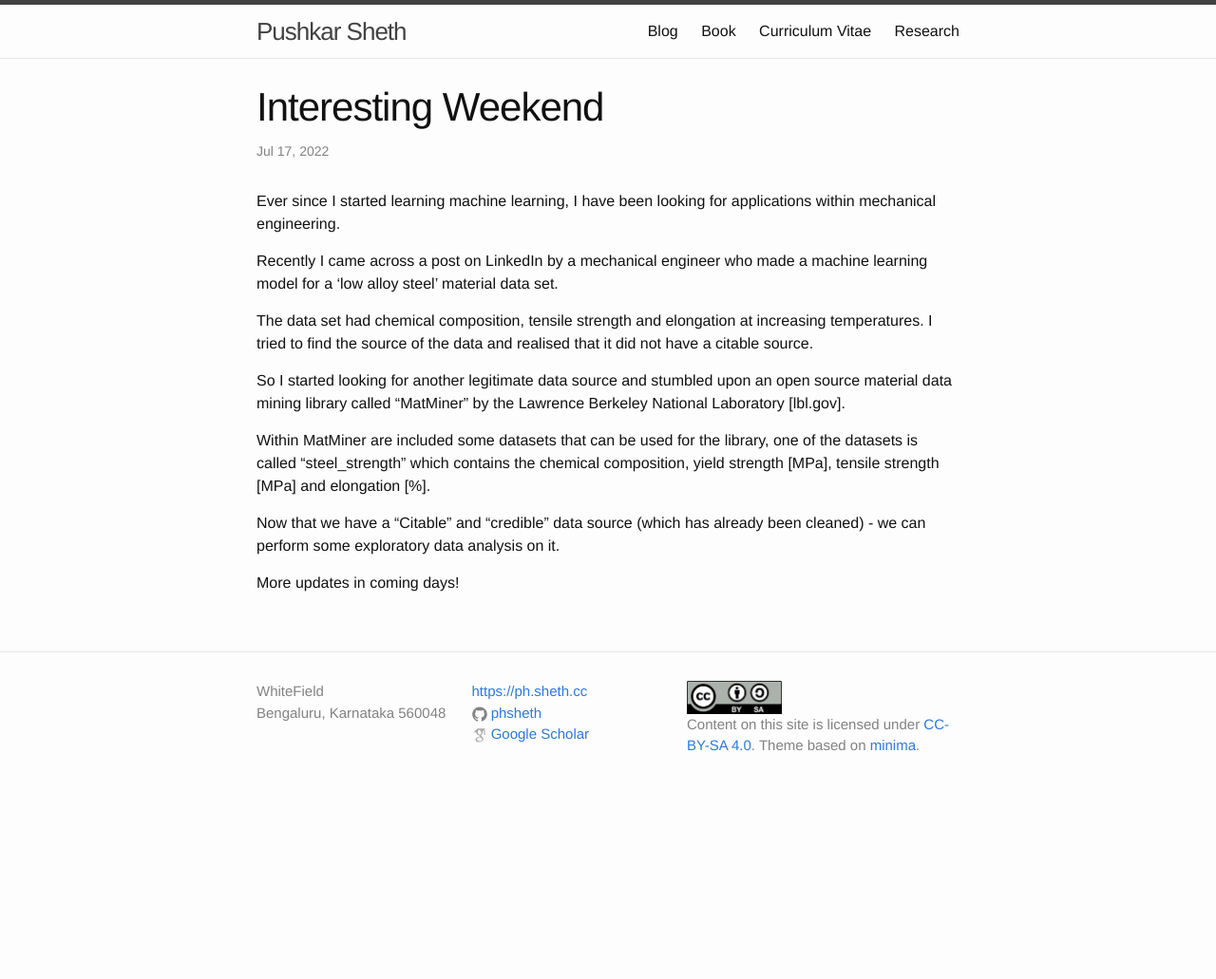
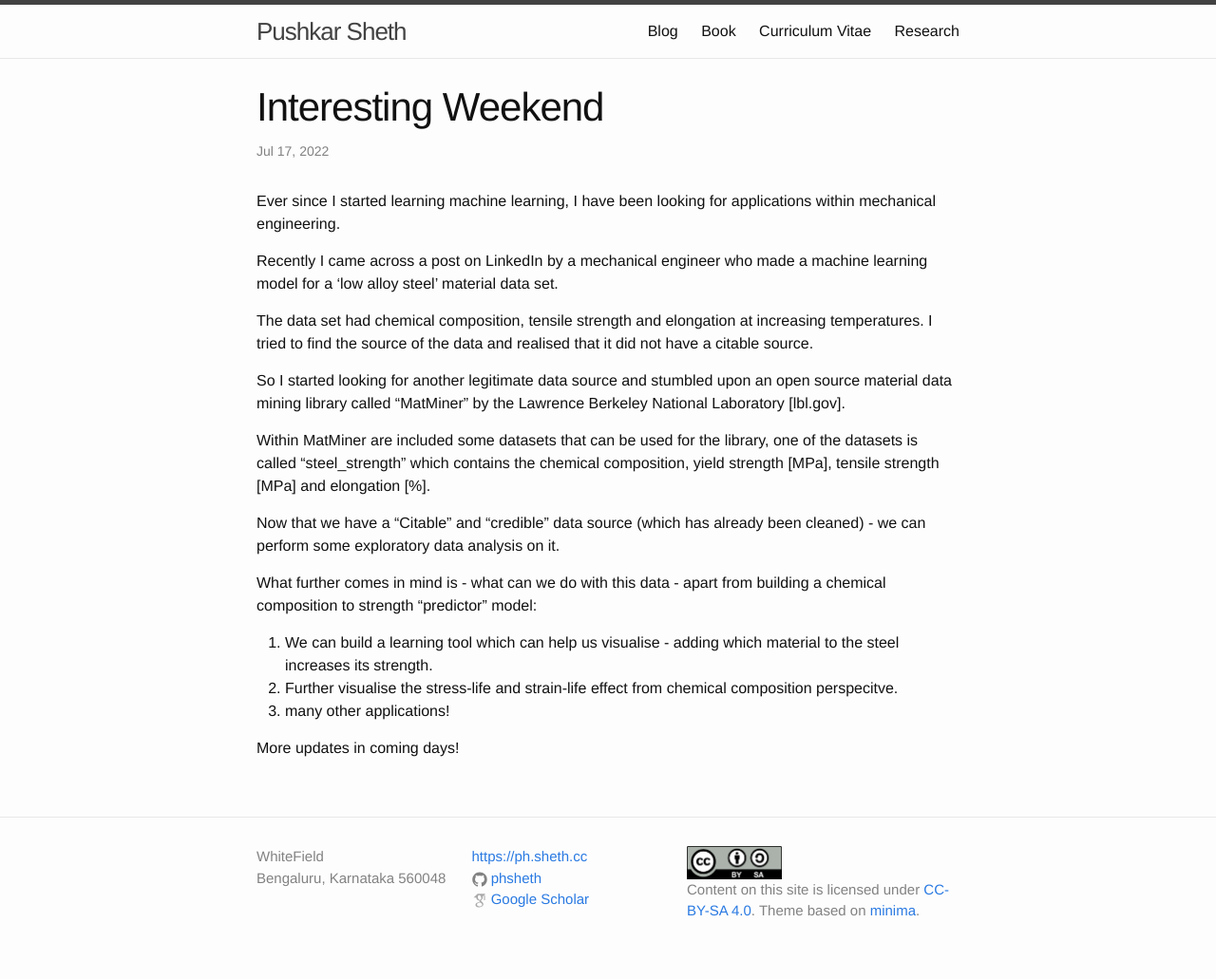
Before and after one commit to phsheth/phsheth.github.io, a Jekyll site: the page built from _posts/2022-07-17-interesting_weekend.markdown, in a window 1280 px wide. Shown: the whole page at 95% size. Built offline with Jekyll 4.4.1, drawn with Linux system fonts in a browser that asks for light colours; comment, search, counter and statistics services are not loaded; before the commit the page ends 900 px from its top, so only the background shows below that.

Commit message:
added further thoughts

```diff
--- a/_posts/2022-07-17-interesting_weekend.markdown
+++ b/_posts/2022-07-17-interesting_weekend.markdown
@@ -20,4 +20,9 @@ Within MatMiner are included some datasets that can be used for the library, one
 
 Now that we have a "Citable" and "credible" data source (which has already been cleaned) - we can perform some exploratory data analysis on it.
 
+What further comes in mind is - what can we do with this data - apart from building a chemical composition to strength "predictor" model:
+1. We can build a learning tool which can help us visualise - adding which material to the steel increases its strength.
+2. Further visualise the stress-life and strain-life effect from chemical composition perspecitve.
+3. many other applications!
+
 More updates in coming days!
```
